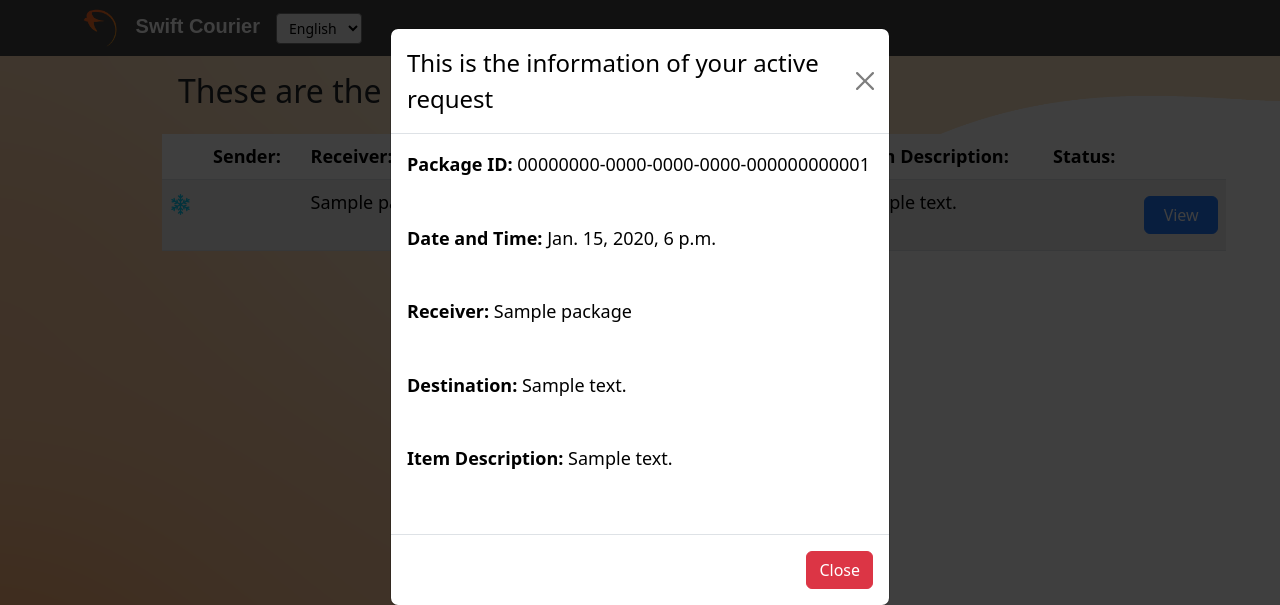
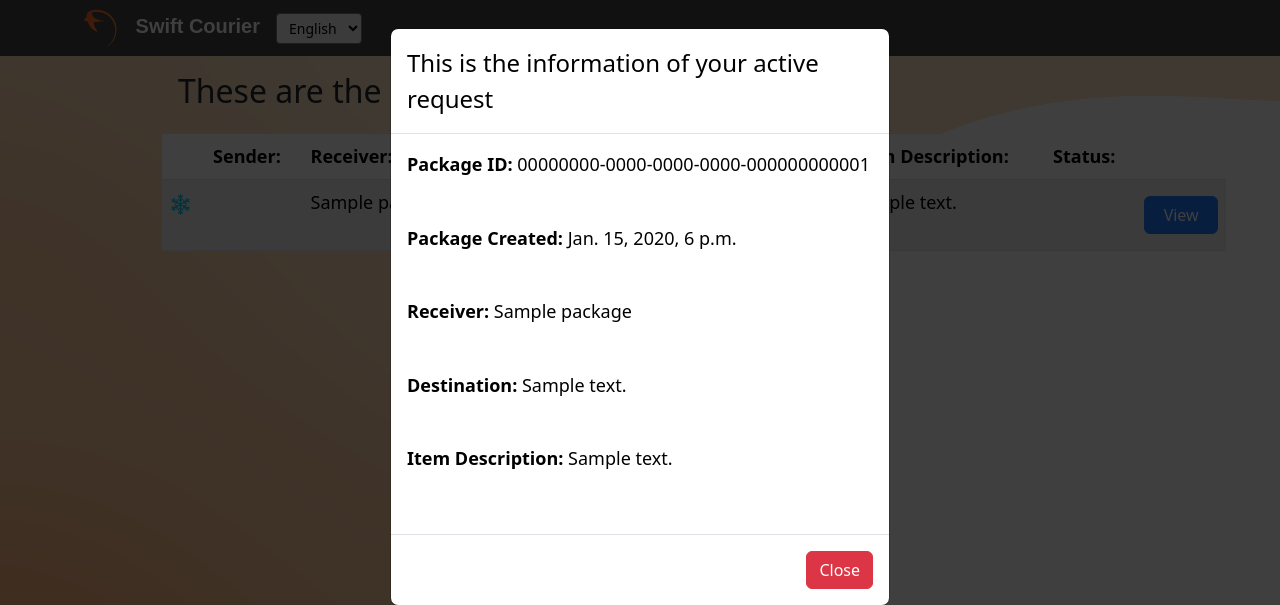
Before and after one commit to pacheco-luis/delivery_system, a Django app: template package_request/templates/package_history.html in a window 1280 px wide, after a click on "View". Shown: the top 605 px of the page. Run offline with Django 4.2, Linux system fonts and the light colour scheme; the template is opened without the code that fills it: values that come from a table or form of the project are taken from there, others are empty; tables that the repository leaves empty hold one stand-in row (values such as "Sample post"); parts of the project's set-up code (start-up, migrations or seed data) failed here and were passed over; some libraries are stand-ins or nearby versions; some web fonts are replaced.

Commit message:
removed the button 'X' from the modals (view/delete) from package list and history

```diff
--- a/package_request/templates/package_history.html
+++ b/package_request/templates/package_history.html
@@ -52,11 +52,10 @@
                                     <div class="modal-content">
                                         <div class="modal-header">
                                             <h4 class="modal-title" id="staticBackdropLabel">{% trans "This is the information of your active request "%}</h4>
-                                            <button type="button" class="btn-close" data-bs-dismiss="modal" aria-label="Close"></button>
                                         </div>
                                         <div class="modal-body">
                                             <p><b>{% trans "Package ID:" %} </b> {{ package_obj.package_id }}</p><br>
-                                            <p><b>{% trans "Date and Time:" %} </b> {{ package_obj.order_date }}</p><br>
+                                            <p><b> Package Created:  </b> {{ package_obj.order_date }}</p><br>
                                             <p><b>{% trans "Receiver:" %} </b> {{ package_obj.recipient_name }}</p><br>
                                             <p><b>{% trans "Destination:" %} </b> {{ package_obj.recipient_address }}</p><br>
                                             <p><b>{% trans "Item Description:" %} </b> {{ package_obj.package_description }}</p><br>
```
Also changed, not shown: package_request/templates/package_list.html (+3 -4 lines).
